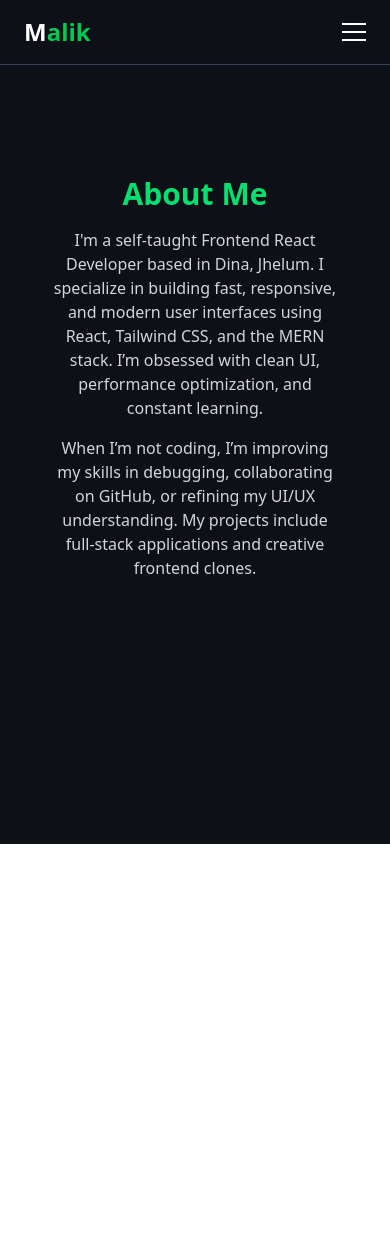
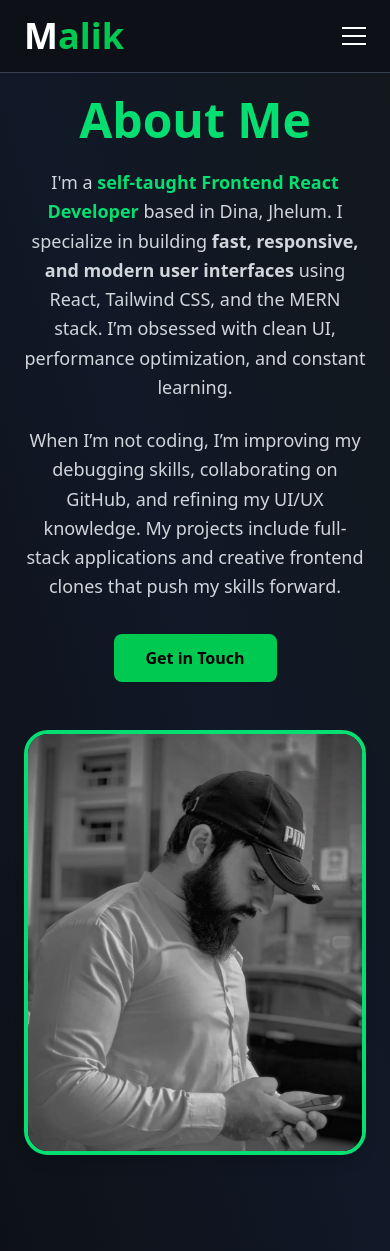
Before and after one commit to malikusama755/Portfolio, a React (Vite) app: page /about in a window 390 px wide. Before the commit the page ends 844 px from the top, so only its background shows below. Built offline with nearby package versions, Linux system fonts and the light colour scheme.

Commit message:
responsive update

```diff
--- a/package.json
+++ b/package.json
@@ -15,6 +15,7 @@
     "framer-motion": "^12.23.0",
     "react": "^19.1.0",
     "react-dom": "^19.1.0",
+    "react-icons": "^5.5.0",
     "react-router-dom": "^7.6.3",
     "tailwindcss": "^4.1.11"
   },
--- a/src/components/Logo.jsx
+++ b/src/components/Logo.jsx
@@ -1,6 +1,6 @@
 const Logo = () => {
   return (
-    <h1 className="text-2xl font-bold text-green-500">
+    <h1 className="text-4xl font-bold text-green-500">
       <span className="text-white">M</span>alik
     </h1>
   );
--- a/src/pages/About.jsx
+++ b/src/pages/About.jsx
@@ -1,26 +1,55 @@
+import React from "react";
 import { motion } from "framer-motion";
+import { Link } from "react-router-dom";
 
 const About = () => {
   return (
-    <section className="pt-24 min-h-[80vh] flex flex-col md:flex-row items-center justify-center px-6 md:px-12 text-center md:text-left gap-8 bg-[#0d1117]">
-    <motion.section
-      className="p-6 max-w-3xl mx-auto text-gray-300"
-      initial={{ opacity: 0, y: 20 }}
-      animate={{ opacity: 1, y: 0 }}
-      transition={{ duration: 0.6 }}
+    <section
+      id="about"
+      className="min-h-screen flex flex-col md:flex-row items-center justify-center px-6 md:px-20 py-24 bg-gradient-to-tr from-[#0d1117] via-[#111827] to-[#12181b] text-gray-300"
     >
-      <h2 className="text-3xl font-bold mb-4 text-green-400">About Me</h2>
-      <p className="mb-4">
-        I'm a self-taught Frontend React Developer based in Dina, Jhelum. I specialize in building fast, responsive,
-        and modern user interfaces using React, Tailwind CSS, and the MERN stack. I’m obsessed with clean UI,
-        performance optimization, and constant learning.
-      </p>
-      <p className="mb-4">
-        When I’m not coding, I’m improving my skills in debugging, collaborating on GitHub, or refining my UI/UX understanding.
-        My projects include full-stack applications and creative frontend clones.
-      </p>
-    </motion.section>
-  </section>)
+      {/* Left: Text Content */}
+      <motion.div
+        className="flex-1 max-w-xl text-center md:text-left"
+        initial={{ opacity: 0, x: -50 }}
+        animate={{ opacity: 1, x: 0 }}
+        transition={{ duration: 0.8 }}
+      >
+        <h2 className="text-5xl font-extrabold text-green-400 mb-6">About Me</h2>
+        <p className="mb-6 text-lg leading-relaxed">
+          I'm a <span className="text-green-400 font-semibold">self-taught Frontend React Developer</span> based in Dina, Jhelum.
+          I specialize in building <span className="font-semibold">fast, responsive, and modern user interfaces</span> using React, Tailwind CSS, and the MERN stack.
+          I’m obsessed with clean UI, performance optimization, and constant learning.
+        </p>
+        <p className="mb-8 text-lg leading-relaxed">
+          When I’m not coding, I’m improving my debugging skills, collaborating on GitHub, and refining my UI/UX knowledge.
+          My projects include full-stack applications and creative frontend clones that push my skills forward.
+        </p>
+
+        <Link
+          to="/contact"
+          className="inline-block px-8 py-3 bg-green-500 hover:bg-green-600 rounded-lg font-semibold text-black transition"
+        >
+          Get in Touch
+        </Link>
+      </motion.div>
+
+      {/* Right: Image or Illustration */}
+      <motion.div
+        className="flex-1 max-w-md mt-12 md:mt-0 md:ml-16 rounded-3xl overflow-hidden shadow-lg border-4 border-green-400"
+        initial={{ opacity: 0, x: 50 }}
+        animate={{ opacity: 1, x: 0 }}
+        transition={{ duration: 0.8, delay: 0.3 }}
+      >
+        <img
+          src="/malikusama.jpeg"
+          alt="Usama Farooq"
+          className="w-full h-auto object-cover"
+          loading="lazy"
+        />
+      </motion.div>
+    </section>
+  );
 };
 
 export default About;
--- a/src/pages/Contact.jsx
+++ b/src/pages/Contact.jsx
@@ -2,16 +2,20 @@ import { motion } from "framer-motion";
 
 const Contact = () => {
   return (
-     <section className="pt-24 min-h-[80vh] flex flex-col md:flex-row items-center justify-center px-6 md:px-12 text-center md:text-left gap-8 bg-[#0d1117]">
-    <motion.section
-      className="p-6 max-w-xl mx-auto text-gray-300"
-      initial={{ opacity: 0, y: 20 }}
-      animate={{ opacity: 1, y: 0 }}
-      transition={{ duration: 0.6 }}
+    <section
+      id="contact"
+      className="min-h-screen flex items-center justify-center bg-[#0d1117]  py-24"
     >
-      <h2 className="text-3xl font-bold mb-4 text-green-400">Contact</h2>
-      <p className="mb-2">
-        Email:{" "}
+      <motion.div
+        className="w-full max-w-3xl text-gray-300 text-center md:text-left"
+        initial={{ opacity: 0, y: 40 }}
+        whileInView={{ opacity: 1, y: 0 }}
+        viewport={{ once: true }}
+        transition={{ duration: 0.8, type: "spring", bounce: 0.3 }}
+      >
+        <h2 className="text-5xl font-bold mb-8 text-green-400">Contact Me 📞</h2>
+        <p className="mb-6 text-lg">
+          <strong>Email:</strong>{" "}
           <a
             href="mailto:usamafaroq755@gmail.com"
             className="text-green-400 hover:underline"
@@ -19,11 +23,14 @@ const Contact = () => {
             usamafaroq755@gmail.com
           </a>
         </p>
-      <p className="mb-2">
-        Phone: <span className="text-white">03072839337</span>
+        <p className="mb-6 text-lg">
+          <strong>Phone:</strong>{" "}
+          <a href="tel:03072839337" className="text-green-400 hover:underline">
+            0307-2839337
+          </a>
         </p>
-      <p className="mb-2">
-        GitHub:{" "}
+        <p className="mb-6 text-lg">
+          <strong>GitHub:</strong>{" "}
           <a
             href="https://github.com/malikusama755"
             target="_blank"
@@ -33,8 +40,8 @@ const Contact = () => {
             malikusama755
           </a>
         </p>
-      <p>
-        LinkedIn:{" "}
+        <p className="text-lg">
+          <strong>LinkedIn:</strong>{" "}
           <a
             href="https://www.linkedin.com/in/malikusamafarooq/"
             target="_blank"
@@ -44,7 +51,7 @@ const Contact = () => {
             malikusamafarooq
           </a>
         </p>
-    </motion.section>
+      </motion.div>
     </section>
   );
 };
--- a/src/pages/Home.jsx
+++ b/src/pages/Home.jsx
@@ -1,22 +1,60 @@
 import { motion } from "framer-motion";
+import { FaLaptopCode, FaChartLine, FaRocket, FaPalette } from "react-icons/fa";
 
 const Home = () => {
   return (
-    <section className="pt-24 min-h-[80vh] flex flex-col md:flex-row items-center justify-center px-6 md:px-12 text-center md:text-left gap-8 bg-[#0d1117]">
+    <section className="pt-24 min-h-[80vh] flex flex-col md:flex-row items-center justify-center px-4 sm:px-6 md:px-12 text-center md:text-left gap-8 bg-[#0d1117]">
       <motion.div
         initial={{ opacity: 0, x: -50 }}
         animate={{ opacity: 1, x: 0 }}
         transition={{ duration: 0.8 }}
         className="flex-1"
       >
-        <h1 className="text-5xl md:text-6xl font-extrabold mb-4 text-white">
+        <h1 className="text-4xl sm:text-5xl md:text-6xl font-extrabold mb-4 text-white">
           Hi, I'm <span className="text-green-400">Usama Farooq</span>
         </h1>
+
         <p className="text-lg md:text-xl text-gray-300 max-w-xl">
           A passionate Frontend React Developer who loves building smooth, modern, and responsive web applications.
         </p>
+
+        <div className="mt-10">
+         <h2 className="text-3xl sm:text-4xl font-bold mb-4">What I Offer</h2>
+          <div className="grid sm:grid-cols-2 gap-6">
+            <div className="bg-[#161b22] p-5 rounded-2xl hover:shadow-md border border-green-600 transition-all">
+              <FaLaptopCode className="text-green-400 text-3xl mb-3" />
+              <h3 className="text-xl font-semibold text-white mb-1">Responsive React Websites</h3>
+              <p className="text-gray-400 text-sm">Built with modern UI/UX principles and Tailwind CSS.</p>
+            </div>
+            <div className="bg-[#161b22] p-5 rounded-2xl hover:shadow-md border border-green-600 transition-all">
+              <FaRocket className="text-green-400 text-3xl mb-3" />
+              <h3 className="text-xl font-semibold text-white mb-1">Landing Pages</h3>
+              <p className="text-gray-400 text-sm">Fast-loading, SEO-friendly pages tailored to your business.</p>
+            </div>
+            <div className="bg-[#161b22] p-5 rounded-2xl hover:shadow-md border border-green-600 transition-all">
+              <FaChartLine className="text-green-400 text-3xl mb-3" />
+              <h3 className="text-xl font-semibold text-white mb-1">Dashboards & Admin Panels</h3>
+              <p className="text-gray-400 text-sm">Powerful interfaces with real-time features and clean design.</p>
+            </div>
+            <div className="bg-[#161b22] p-5 rounded-2xl hover:shadow-md border border-green-600 transition-all">
+              <FaPalette className="text-green-400 text-3xl mb-3" />
+              <h3 className="text-xl font-semibold text-white mb-1">Framer Motion Animations</h3>
+              <p className="text-gray-400 text-sm">Sleek, modern animations that engage and delight users.</p>
+            </div>
+          </div>
+        </div>
+
+        <a
+          href="https://wa.me/923072839337"
+          target="_blank"
+          rel="noopener noreferrer"
+          className="inline-block mt-8 px-6 py-3 bg-emerald-600 hover:bg-emerald-700 rounded-lg text-white font-medium transition"
+        >
+          Message Me on WhatsApp
+        </a>
       </motion.div>
 
+      {/* Profile Picture */}
       <motion.div
         initial={{ opacity: 0, x: 50 }}
         animate={{ opacity: 1, x: 0 }}
--- a/src/pages/Projects.jsx
+++ b/src/pages/Projects.jsx
@@ -15,7 +15,7 @@ const projects = [
   },
   {
     title: "React Todo App",
-    tech: "React, Tailwind CSS",
+    tech: "React, Tailwind CSS, localStorage",
     description: "CRUD Todo App with localStorage persistence and responsive layout.",
     source: "https://todo-app-react-sigma-one.vercel.app/",
   },
```
Also changed, not shown: 1 other file (tests, documents, lock files or other folders). Lines whose indentation alone changed are shown as unchanged.
